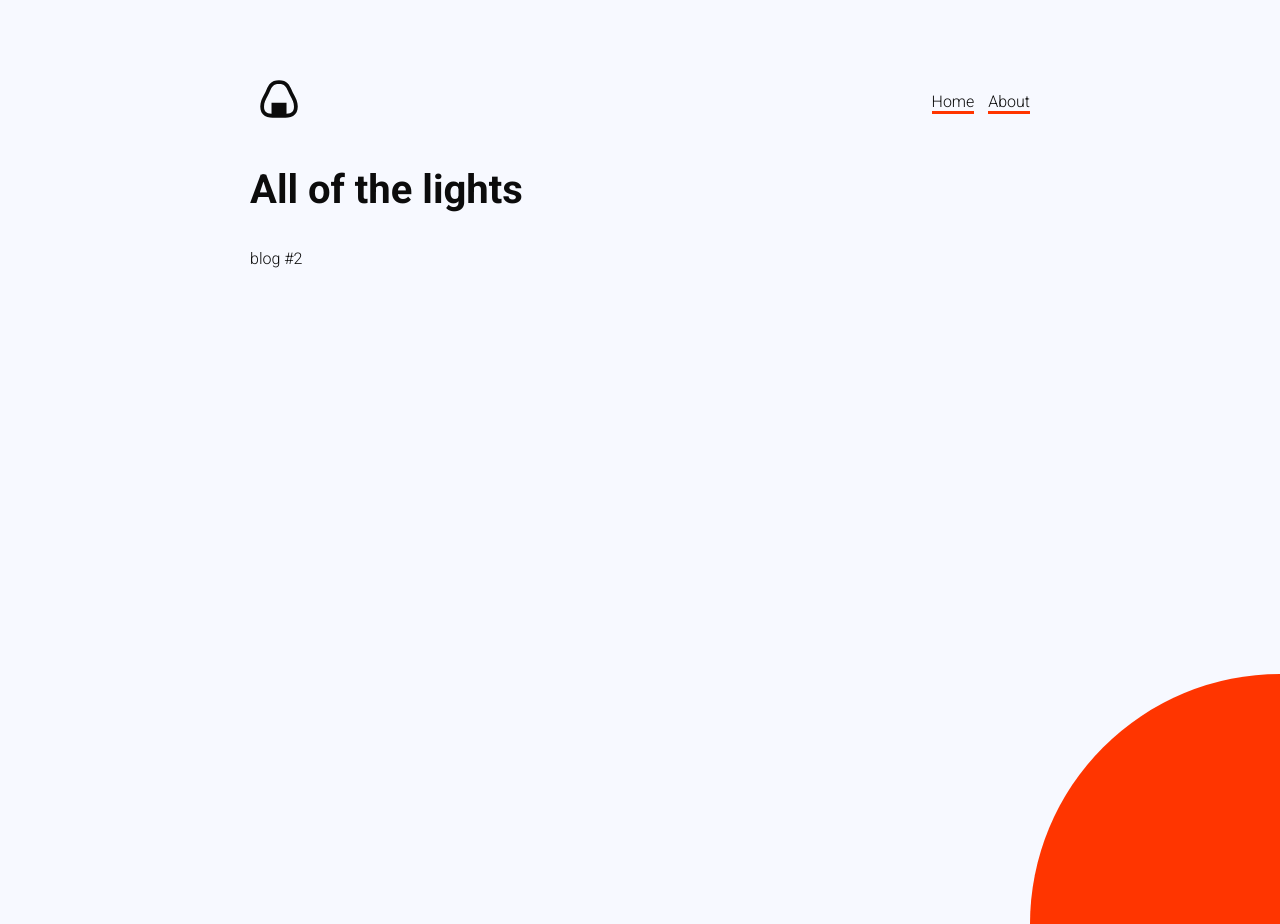
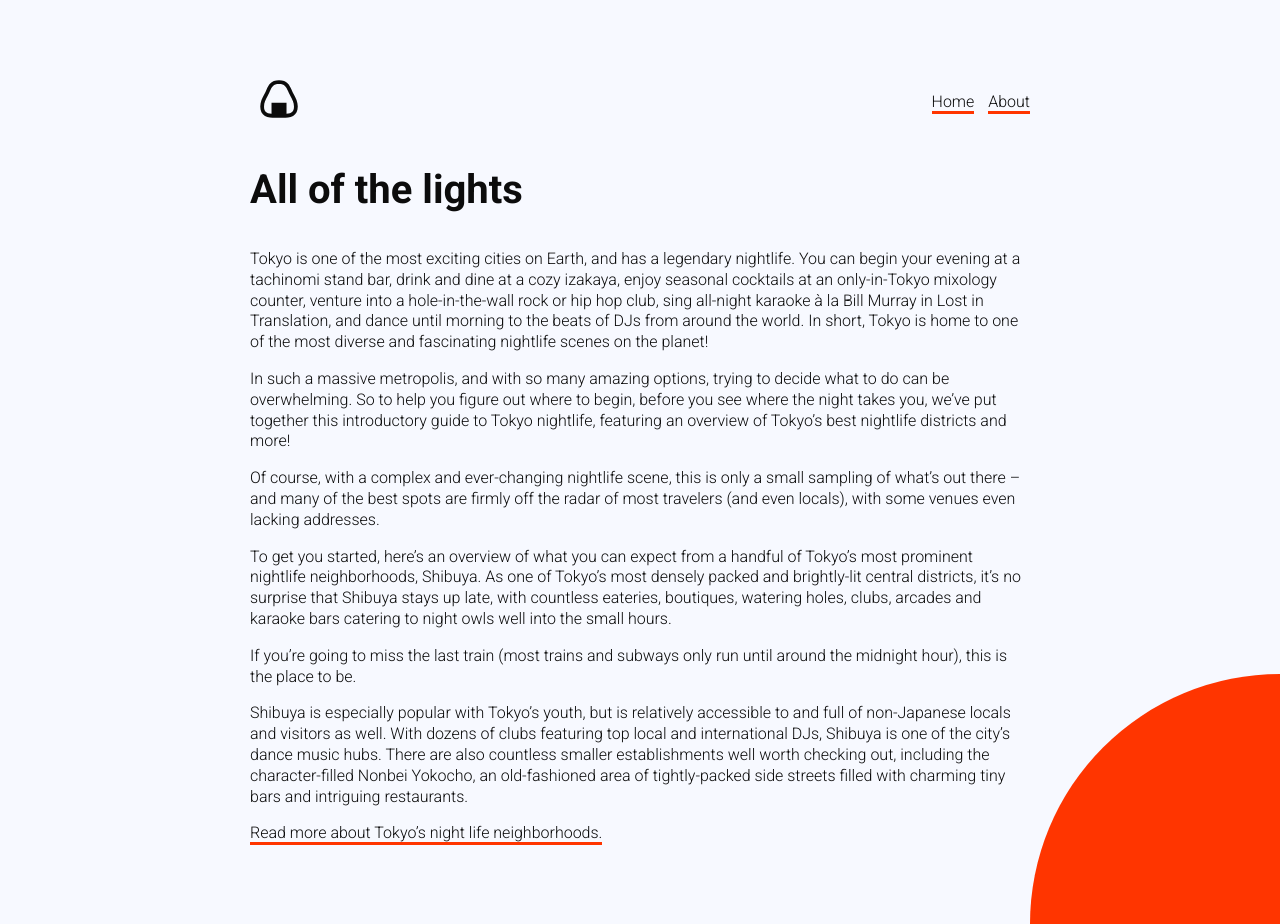
Before and after one commit to yanant/anightinjapan, a Jekyll site: the page built from _posts/2019-01-30-all-of-the-lights.md, in a window 1280 px wide and 924 px high. Built offline with Jekyll 4.4.1, drawn with Linux system fonts in a browser that asks for light colours.

Commit message:
Updated All Of The Lights

```diff
--- a/_posts/2019-01-30-all-of-the-lights.md
+++ b/_posts/2019-01-30-all-of-the-lights.md
@@ -5,4 +5,16 @@
   red-light entertainment and the infamous Robot Restaurant.
 ---
 
-blog #2
+Tokyo is one of the most exciting cities on Earth, and has a legendary nightlife. You can begin your evening at a tachinomi stand bar, drink and dine at a cozy izakaya, enjoy seasonal cocktails at an only-in-Tokyo mixology counter, venture into a hole-in-the-wall rock or hip hop club, sing all-night karaoke à la Bill Murray in Lost in Translation, and dance until morning to the beats of DJs from around the world. In short, Tokyo is home to one of the most diverse and fascinating nightlife scenes on the planet!
+
+In such a massive metropolis, and with so many amazing options, trying to decide what to do can be overwhelming. So to help you figure out where to begin, before you see where the night takes you, we’ve put together this introductory guide to Tokyo nightlife, featuring an overview of Tokyo’s best nightlife districts and more!
+
+Of course, with a complex and ever-changing nightlife scene, this is only a small sampling of what’s out there – and many of the best spots are firmly off the radar of most travelers (and even locals), with some venues even lacking addresses.
+
+To get you started, here’s an overview of what you can expect from a handful of Tokyo’s most prominent nightlife neighborhoods, Shibuya. As one of Tokyo’s most densely packed and brightly-lit central districts, it’s no surprise that Shibuya stays up late, with countless eateries, boutiques, watering holes, clubs, arcades and karaoke bars catering to night owls well into the small hours.
+
+If you’re going to miss the last train (most trains and subways only run until around the midnight hour), this is the place to be.
+
+Shibuya is especially popular with Tokyo’s youth, but is relatively accessible to and full of non-Japanese locals and visitors as well. With dozens of clubs featuring top local and international DJs, Shibuya is one of the city’s dance music hubs. There are also countless smaller establishments well worth checking out, including the character-filled Nonbei Yokocho, an old-fashioned area of tightly-packed side streets filled with charming tiny bars and intriguing restaurants.
+
+[Read more about Tokyo’s night life neighborhoods.](https://boutiquejapan.com/tokyo-nightlife-guide/)
```
